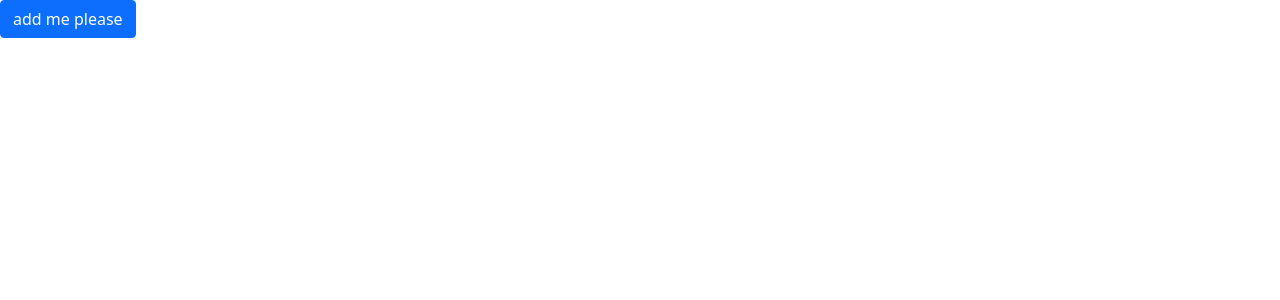
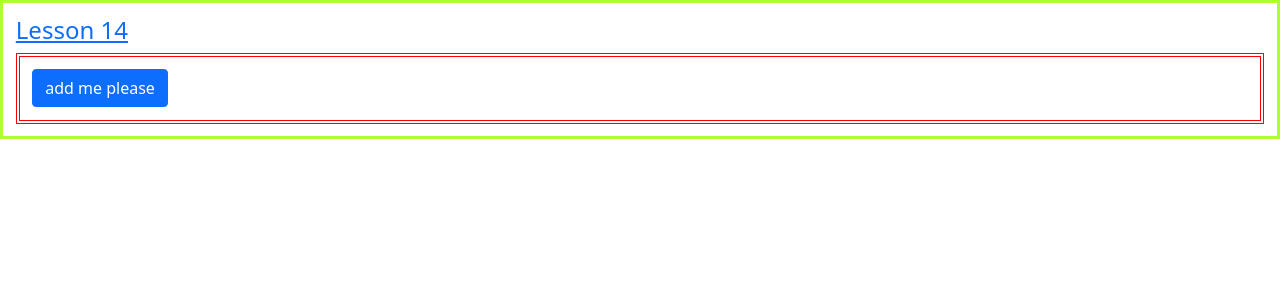
Before and after one commit to TrellixVulnTeam/angulardlakazdego_8Z72, an Angular app: page / in a window 1280 px wide. Shown: the top 300 px of the page. Built offline with nearby package versions, Linux system fonts and the light colour scheme.

Commit message:
added main style to app.component as parrent component for athers components

```diff
--- a/src/app/app.component.css
+++ b/src/app/app.component.css
@@ -0,0 +1,9 @@
+body{
+border: 3px solid greenyellow;
+padding: 1%;
+}
+
+.component{
+    border: 4px double red;
+    padding: 1%;
+}
--- a/src/app/app.component.html
+++ b/src/app/app.component.html
@@ -1 +1,10 @@
-<button class="btn btn-primary">add me please  </button>
+<body>
+
+  <h4>
+    <a href="https://youtu.be/yBePD3zOd5I">Lesson 14 </a>
+  </h4>
+
+  <div class="component">
+    <button class="btn btn-primary">add me please  </button>
+  </div>
+</body>
```
